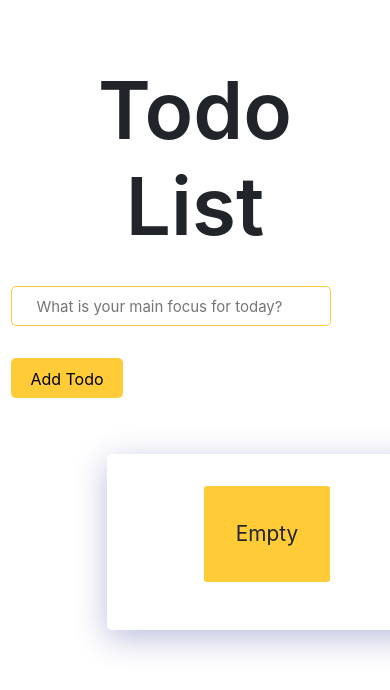
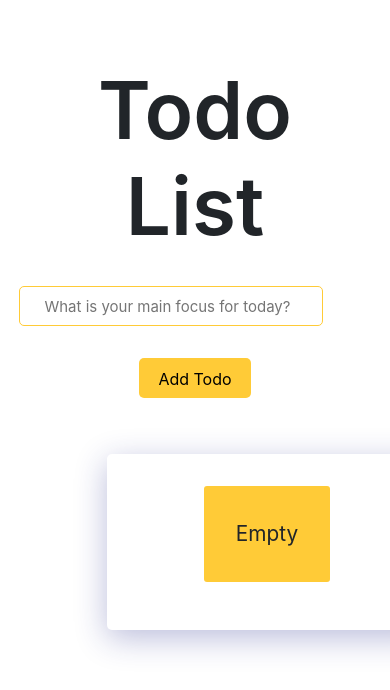
Before and after one commit to MadhavaY/Todo-Reactjs, a React (Create React App) app: page / in a window 390 px wide. Shown: the top 690 px of the page. Built offline with nearby package versions, Linux system fonts and the light colour scheme.

Commit message:
Responsiveness 1.1

```diff
--- a/src/Components/Addtodo.css
+++ b/src/Components/Addtodo.css
@@ -81,16 +81,17 @@
     .addtodo h1 {
         text-align: center;
     }
-/*
+
     .addtodoelements{
         display: flex;
+        flex-direction: column;
         margin: auto;
-        justify-content: center;
-    } */
+        align-items: center;
+    }
 
     .input {
-        width: 20rem;
-        align-items: center;
+        width: 19rem;
+        /* align-items: center; */
     }
 
     .input::placeholder {
@@ -99,7 +100,6 @@
 
     .button {
         margin-top: 2rem;
-        /* display: flex;
-        margin: auto; */
+        /* align-items: center; */
     }
 }
--- a/src/Components/Todolist.css
+++ b/src/Components/Todolist.css
@@ -58,4 +58,9 @@
         width:20rem ;
         margin-top: 25rem;
     }
+
+
+    #deletebtn{
+        margin-top: 0;
+    }
 }
```
